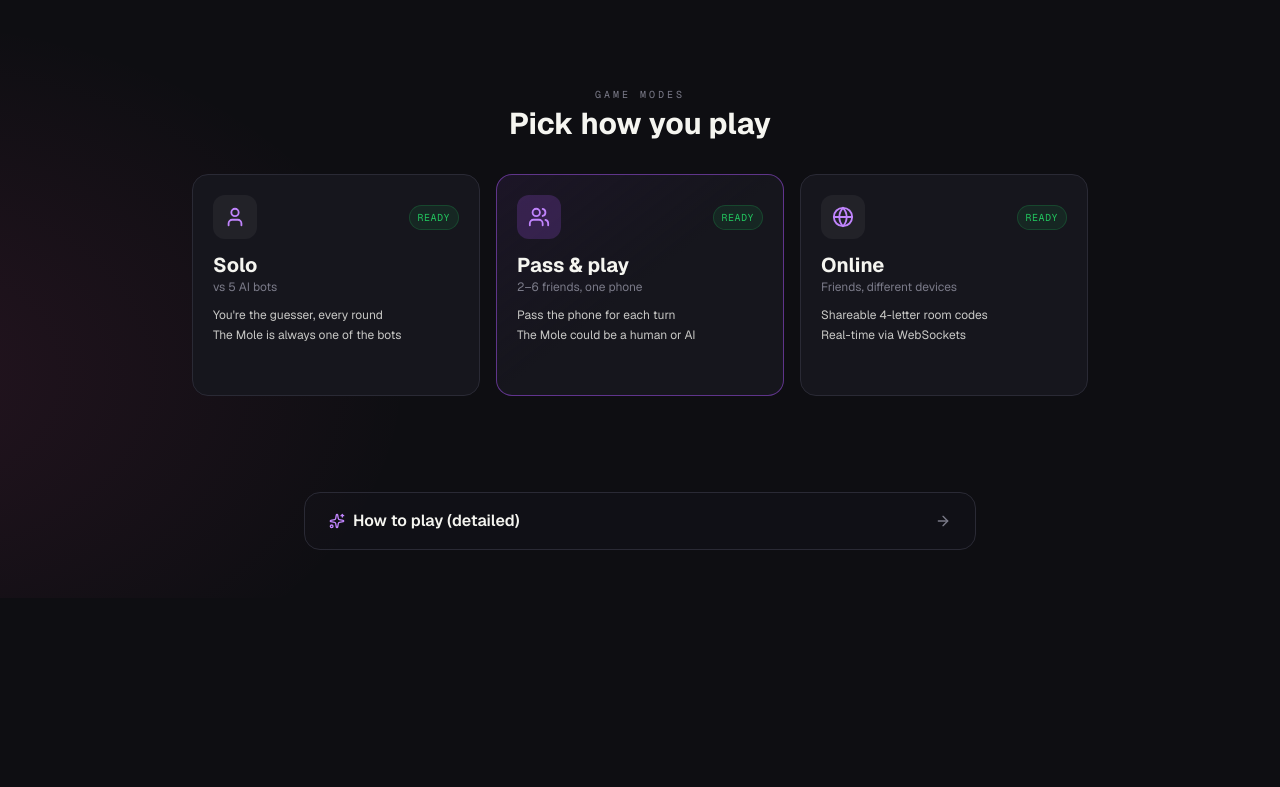
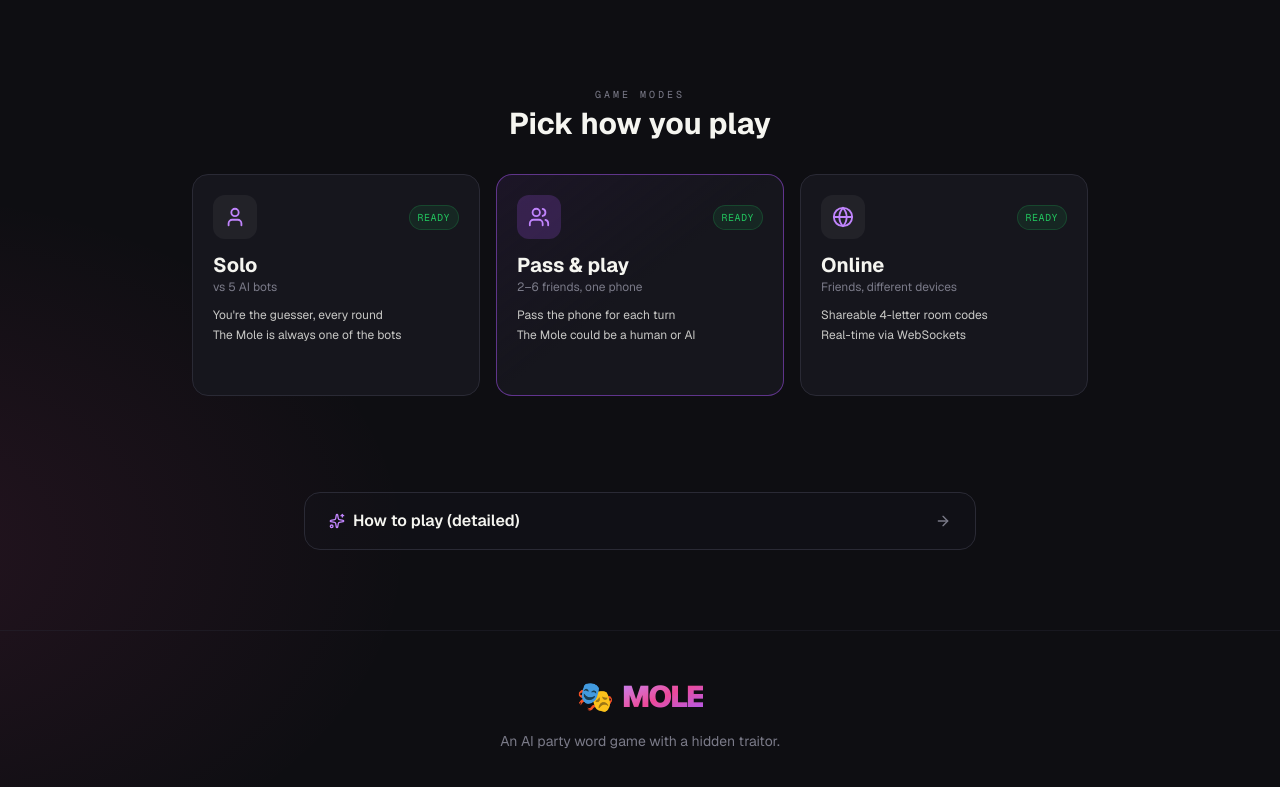
Before and after one commit to aliyawqx/mole-party-game, a Next.js app: page / in a window 1280 px wide. Shown: the part 1634-2421 px from the top of the page. Before the commit the page ends 2232 px from the top, so only its background shows below. Built offline with nearby package versions, Linux system fonts and the light colour scheme.

Commit message:
add minimal mole footer

```diff
--- a/app/page.tsx
+++ b/app/page.tsx
@@ -165,6 +165,20 @@ export default function Home() {
         </div>
       </section>
 
+      {/* FOOTER */}
+      <footer className="px-6 pt-12 pb-10 border-t border-border/40 mt-8">
+        <div className="max-w-4xl mx-auto flex flex-col items-center gap-4 text-center">
+          <div className="flex items-center gap-2">
+            <span className="text-3xl">🎭</span>
+            <span className="text-3xl font-black tracking-tighter bg-gradient-to-br from-accent-strong via-pink to-accent bg-clip-text text-transparent">
+              MOLE
+            </span>
+          </div>
+          <p className="text-sm text-muted max-w-sm">
+            An AI party word game with a hidden traitor.
+          </p>
+        </div>
+      </footer>
     </main>
   );
 }
```
